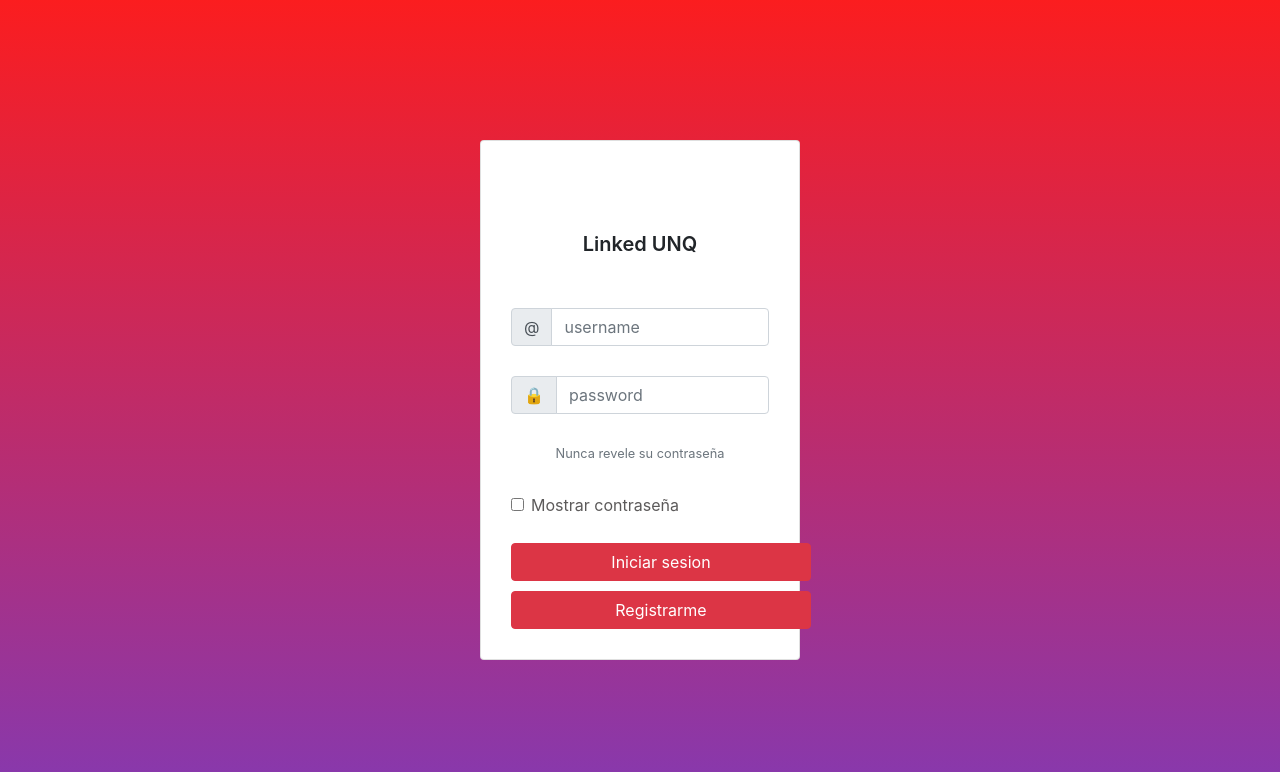
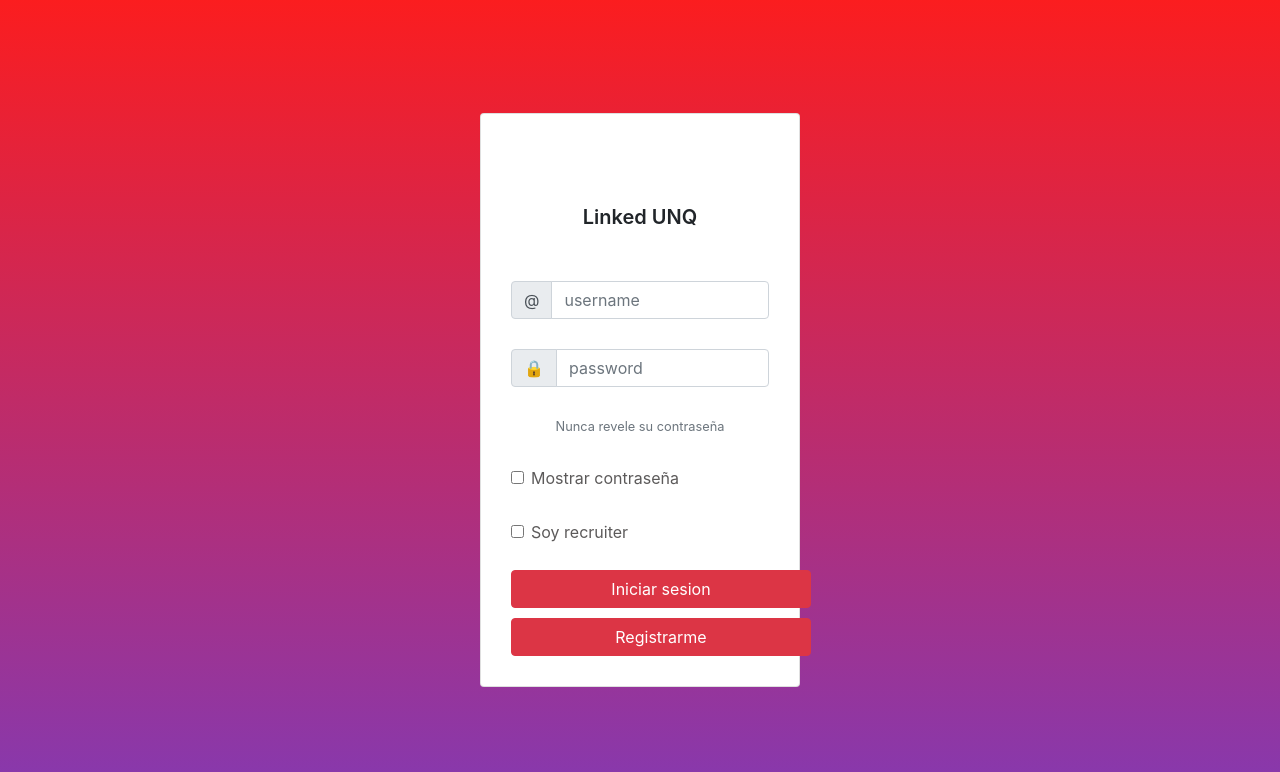
Before and after one commit to MauriBian/eis2020s2-linkedunq-frontend, a React (Create React App) app: page / in a window 1280 px wide. Shown: the top 772 px of the page. Built offline with nearby package versions, Linux system fonts and the light colour scheme.

Commit message:
falta conectar con back

```diff
--- a/src/App.js
+++ b/src/App.js
@@ -5,6 +5,7 @@ import { BrowserRouter as Router, Route } from "react-router-dom";
 import SignUp from './views/SignUp'
 import Home from './views/Home'
 import Repo from './views/Repo'
+import HomeRecruiter from './views/HomeRecruiter'
 
 
 function App() {
@@ -14,6 +15,7 @@ function App() {
           <Route exact path="/" component={Login} />
           <Route exact path="/home" component={Home} />
           <Route path='/repo/:id' component={Repo} />
+          <Route exact path="/homeR" component={HomeRecruiter} />
 
 
           </Router>
--- /dev/null
+++ b/src/views/HomeRecruiter.jsx
@@ -0,0 +1,10 @@
+import React from 'react'
+
+
+export default class HomeRecruiter extends React.Component{
+ render(){
+        return (<div><h1>BIENVENIDO RECRUITER</h1></div>)
+        }
+
+
+        }
--- a/src/views/Login.js
+++ b/src/views/Login.js
@@ -77,6 +77,9 @@ const header={  'Content-Type': 'application/json',
                         <Form.Text className="text-muted">Nunca revele su contraseña </Form.Text>
                         <Form.Check className="myCheckbox"  label="Mostrar contraseña" onChange={this.cambiarDeEstado} style={{marginTop:"30px"}} />
                     </Form.Group>
+                              <Form.Group controlId="formBasicCheckbox">
+                                            <Form.Check className="myCheckbox"  label="Soy recruiter" onChange={this.cambiarDeEstado} style={{marginTop:"30px"}} />
+                                        </Form.Group>
                  <Button variant="danger" onClick={this.iniciarSesion} style={ {marginTop:"10px",width: "300px"}}>Iniciar sesion</Button>
                  <Button variant="danger" onClick={this.register} style={{marginTop:"10px",width:"300px"}}>Registrarme</Button>
                  </Form>
--- a/src/views/SignUp.jsx
+++ b/src/views/SignUp.jsx
@@ -108,6 +108,9 @@ const header={  'Content-Type': 'application/json',
               id="validationFormik106"
             />
           </Form.Group>
+                    <Form.Group controlId="formBasicCheckbox">
+                                  <Form.Check className="myCheckbox"  label="Soy recruiter" onChange={this.cambiarDeEstado} style={{marginTop:"30px"}} />
+                              </Form.Group>
                     <div className="form-button">
                         <Button type="submit" block>
                             Registrarme
```
